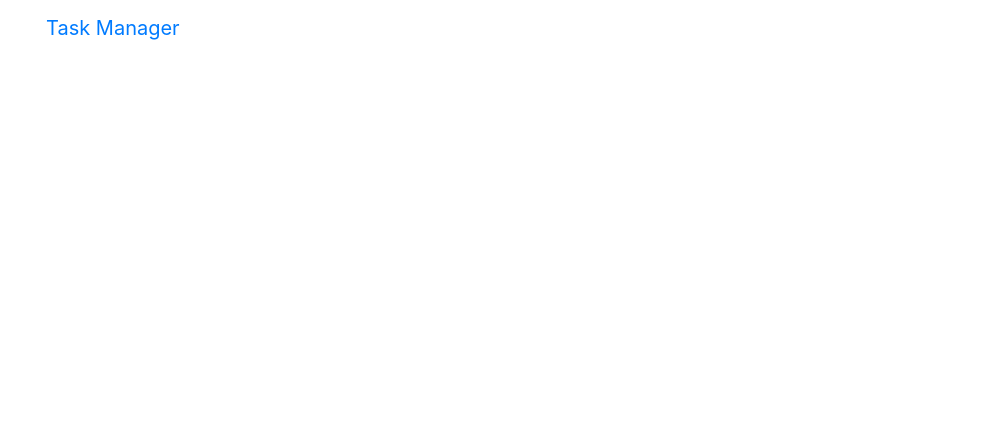
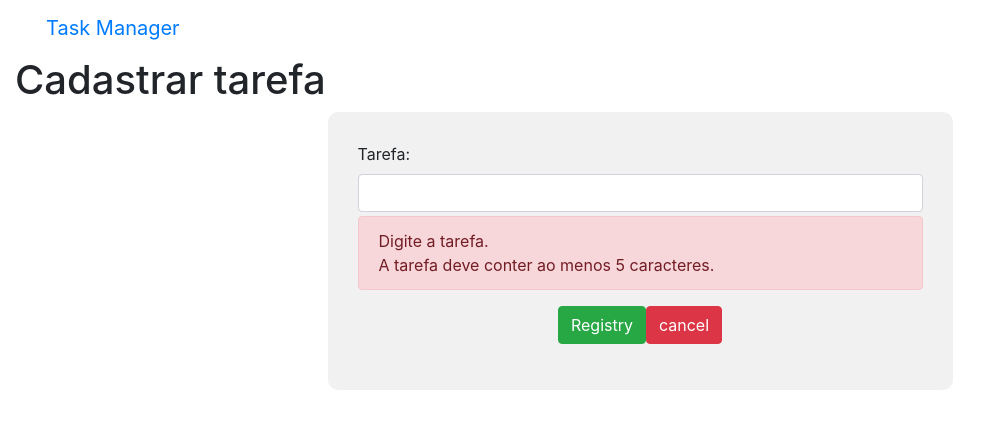
Before and after one commit to Angular-Study-Projects/task-manager, an Angular app: page /tasks/registry in a window 1280 px wide. Before the commit this address led to /. Shown: the top 428 px of the page, without its empty margins (0-999 px from the left). Built offline with nearby package versions, Linux system fonts and the light colour scheme.

Commit message:
implement interface to registry new task

```diff
--- a/src/app/tasks/index.ts
+++ b/src/app/tasks/index.ts
@@ -2,3 +2,4 @@ export * from './tasks.module';
 export * from './shared';
 export * from './list'
 export * from './tasks-routing.module'
+export * from './registry'
--- a/src/app/tasks/list/list-task.component.html
+++ b/src/app/tasks/list/list-task.component.html
@@ -5,7 +5,7 @@
   	<th>Task</th>
     <th>Concluded</th>
   	<th class="text-center">
-      <a
+      <a [routerLink]="['/tasks/registry']"
          class="btn btn-sm btn-success">
          <span class="glyphicon glyphicon-plus"
            aria-hidden="true"></span> New task
--- /dev/null
+++ b/src/app/tasks/registry/index.ts
@@ -0,0 +1 @@
+export * from './registry.component'
--- a/src/app/tasks/registry/registry.component.css
+++ b/src/app/tasks/registry/registry.component.css
@@ -0,0 +1,11 @@
+.well {
+    padding: 30px;
+    background-color: rgba(0, 0, 0, .055);
+    border-radius: 10px;
+    width: 50%;
+    margin: auto;
+}
+
+.alert {
+    margin-top: 4px;
+}
--- a/src/app/tasks/registry/registry.component.html
+++ b/src/app/tasks/registry/registry.component.html
@@ -1 +1,35 @@
-<p>registry works!</p>
+<h1>Cadastrar tarefa</h1>
+
+<div class="well">
+  <form >
+    <div class="form-group">
+      <label for="nome">Tarefa:</label>
+      <input
+        type="text"
+        class="form-control"
+        id="nome"
+        name="nome"
+        minlength="5"
+        required>
+      <div class="alert alert-danger">
+        <div >
+          Digite a tarefa.
+        </div>
+        <div >
+          A tarefa deve conter ao menos 5 caracteres.
+        </div>
+      </div>
+    </div>
+    <div class="form-group text-center">
+      <input
+        type="submit"
+        class="btn btn-success"
+        value="Registry">
+      <a [routerLink]="['/']"
+        class="btn btn-danger">
+        <span class="glyphicon glyphicon-chevron-left"
+          aria-hidden="true"></span> cancel
+      </a>
+    </div>
+  </form>
+</div>
--- a/src/app/tasks/tasks-routing.module.ts
+++ b/src/app/tasks/tasks-routing.module.ts
@@ -1,6 +1,7 @@
 import { Routes } from '@angular/router';
 
 import { ListTaskComponent } from "./list";
+import { RegistryComponent } from "./registry";
 
 export const TaskRouter: Routes = [
     {
@@ -10,5 +11,9 @@ export const TaskRouter: Routes = [
     {
         path: 'tasks/list',
         component: ListTaskComponent
+    },
+    {
+        path: 'tasks/registry',
+        component: RegistryComponent
     }
 ]
--- a/src/app/tasks/tasks.module.ts
+++ b/src/app/tasks/tasks.module.ts
@@ -6,7 +6,7 @@ import { FormsModule } from '@angular/forms';
 
 import { TaskService } from "./shared";
 import { ListTaskComponent } from './list';
-import { RegistryComponent } from './registry/registry.component';
+import { RegistryComponent } from './registry';
 
 @NgModule({
   declarations: [ListTaskComponent, RegistryComponent],
```
